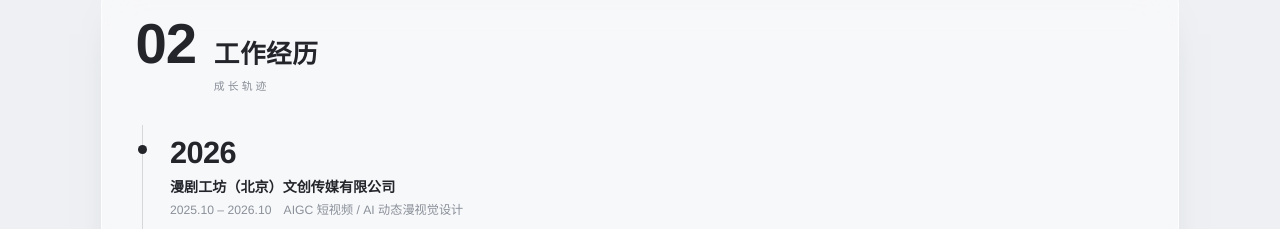
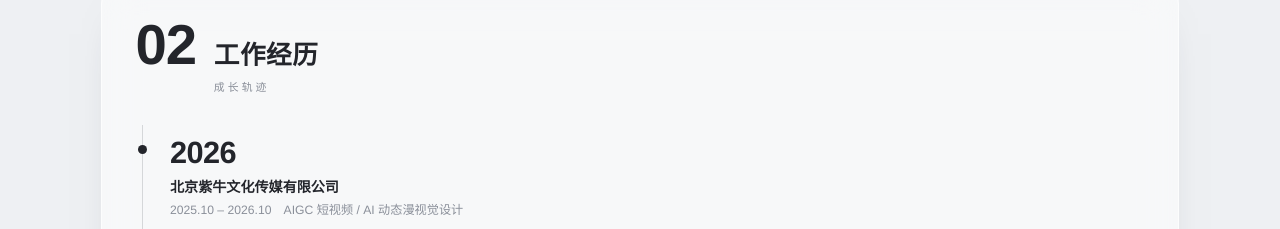
Before and after one commit to refgf/portfolio, a plain HTML site: page about.html in a window 1280 px wide. Shown: the part 1642-1871 px from the top of the page. Drawn offline with Linux system fonts and the light colour scheme.

Commit message:
Update company name in work experience

```diff
--- a/about.html
+++ b/about.html
@@ -280,7 +280,7 @@
     { no:'06', en:'AI 工作流',     cn:'AI 生成 + 人工精修',    lvl:85, tools:'统一 AI 生成输入标准 · 用户调研 · 交互优化' },
   ];
   const EXP = [
-    { year:'2026', title:'漫剧工坊（北京）文创传媒有限公司', sub:'2025.10 – 2026.10　AIGC 短视频 / AI 动态漫视觉设计',
+    { year:'2026', title:'北京紫牛文化传媒有限公司', sub:'2025.10 – 2026.10　AIGC 短视频 / AI 动态漫视觉设计',
       points:[
         '负责 AIGC 短视频 / AI 动态漫整体视觉定义，搭建角色设定、分镜、封面体系，统一 AI 生成输入标准，素材首次符合度 +21%',
         '统筹创意到成片全流程，结合 PR / AE / 剪映完成后期；沉淀「AI 生成 + 人工精修」标准流程，单条制作周期 -18%',
```
